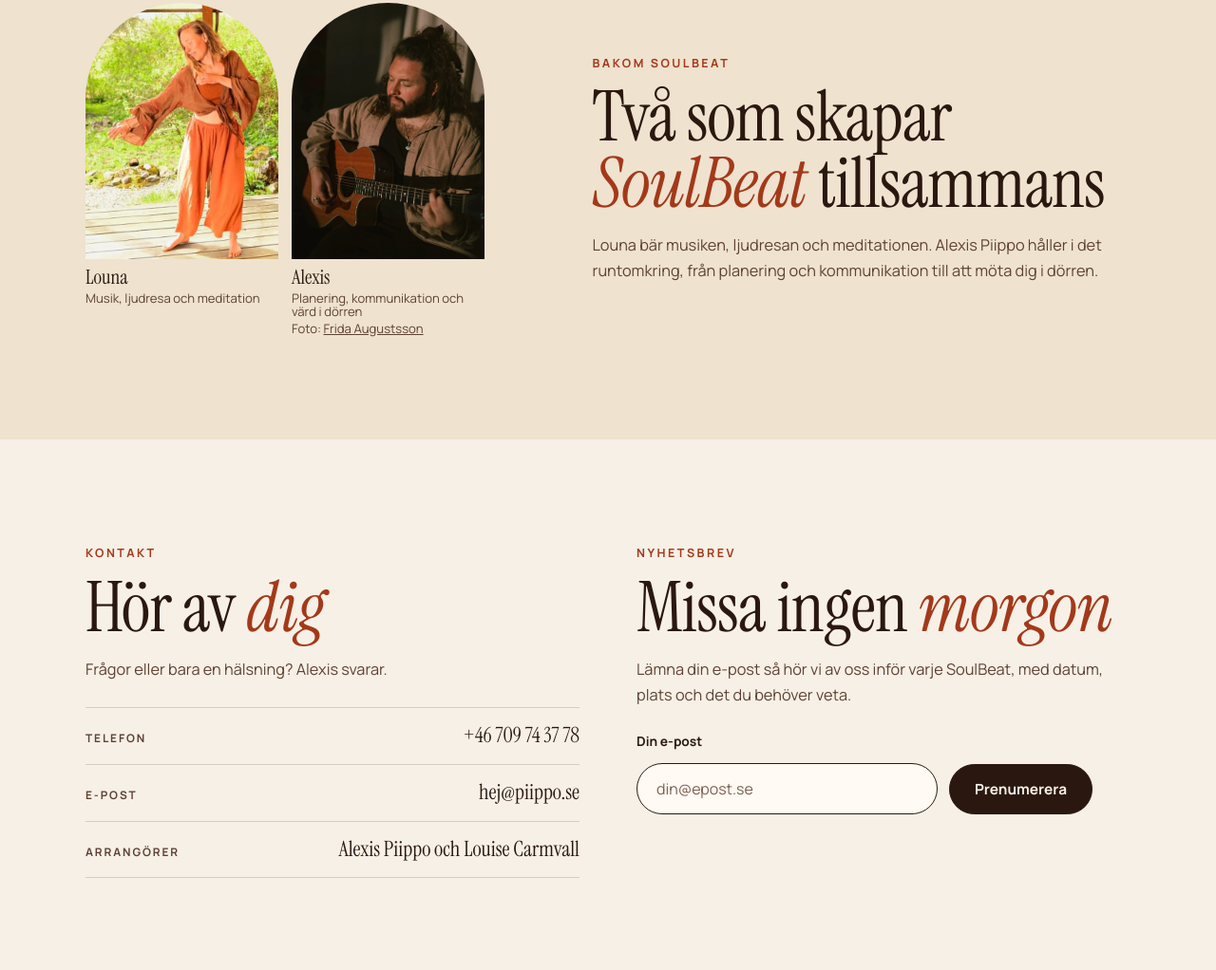
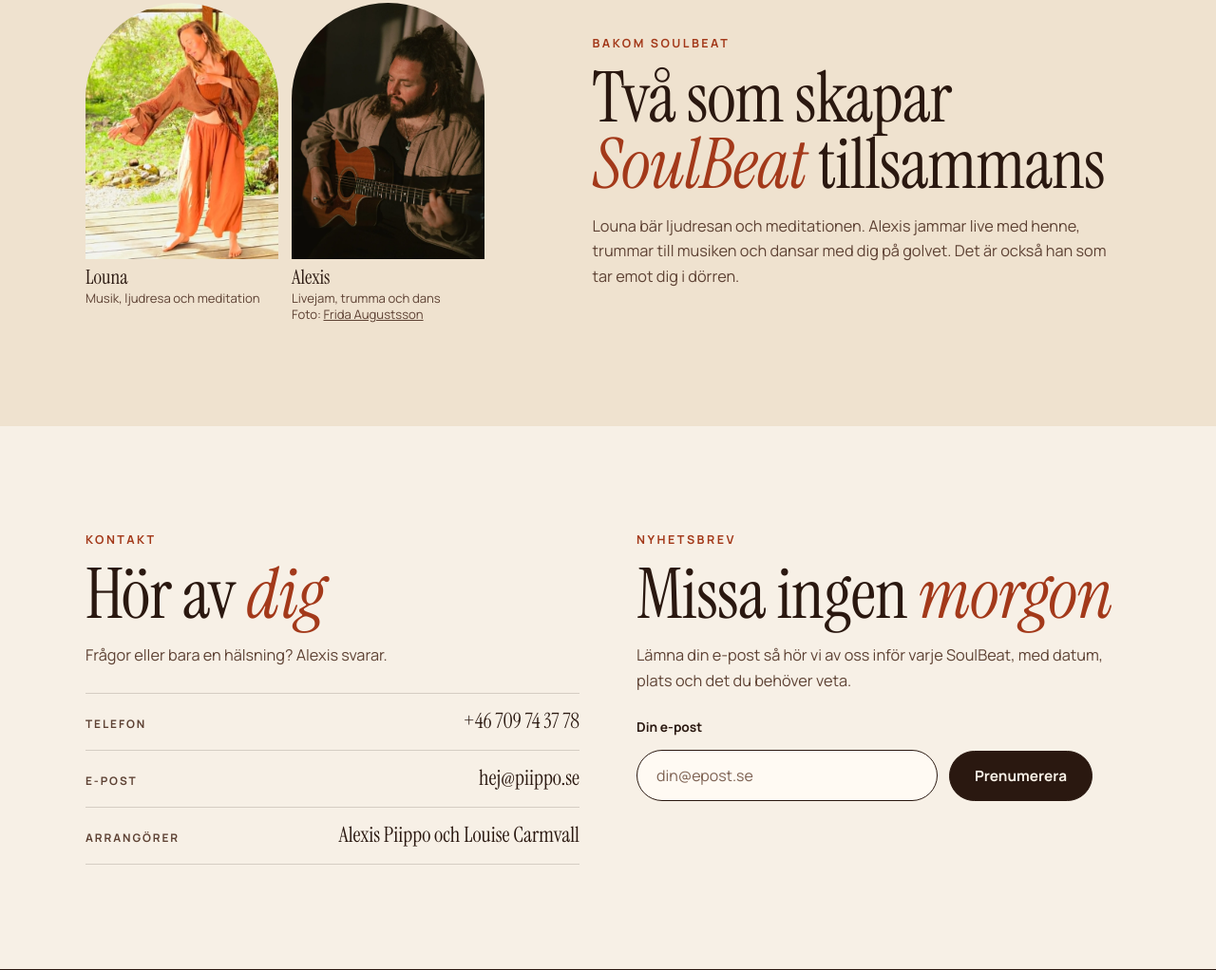
Before and after one commit to tropSe/soulbeat-preview, a plain HTML site: page index.html in a window 1280 px wide. Shown: the part 7559-8581 px from the top of the page at 95% size. Drawn offline with Linux system fonts and the light colour scheme.

Commit message:
Bakom: Alexis roll = livejam, trumma och dans
Co-Authored-By: Claude Opus 5.5 <noreply@anthropic.com>

```diff
--- a/index.html
+++ b/index.html
@@ -535,12 +535,12 @@
   <div class="wrap team">
     <div class="team-photos">
       <figure><div class="arch"><img src="bilder/louna-dans-1.webp" alt="Louna dansar barfota" width="1050" height="1400" loading="lazy" decoding="async" /></div><figcaption>Louna<span>Musik, ljudresa och meditation</span></figcaption></figure>
-      <figure><div class="arch"><img src="bilder/alexis-gitarr-frida.webp" alt="Alexis Piippo spelar akustisk gitarr med slutna ögon" width="1050" height="1575" loading="lazy" decoding="async" style="object-position:50% 35%" /></div><figcaption>Alexis<span>Planering, kommunikation och värd i dörren</span><span>Foto: <a href="https://www.fridaaugust.se/" target="_blank" rel="noopener">Frida Augustsson</a></span></figcaption></figure>
+      <figure><div class="arch"><img src="bilder/alexis-gitarr-frida.webp" alt="Alexis Piippo spelar akustisk gitarr med slutna ögon" width="1050" height="1575" loading="lazy" decoding="async" style="object-position:50% 35%" /></div><figcaption>Alexis<span>Livejam, trumma och dans</span><span>Foto: <a href="https://www.fridaaugust.se/" target="_blank" rel="noopener">Frida Augustsson</a></span></figcaption></figure>
     </div>
     <div>
       <p class="kicker">Bakom SoulBeat</p>
       <h2 class="h2">Två som skapar <i>SoulBeat</i> tillsammans</h2>
-      <p class="lead">Louna bär musiken, ljudresan och meditationen. Alexis Piippo håller i det runtomkring, från planering och kommunikation till att möta dig i dörren.</p>
+      <p class="lead">Louna bär ljudresan och meditationen. Alexis jammar live med henne, trummar till musiken och dansar med dig på golvet. Det är också han som tar emot dig i dörren.</p>
     </div>
   </div>
 </section>
```
